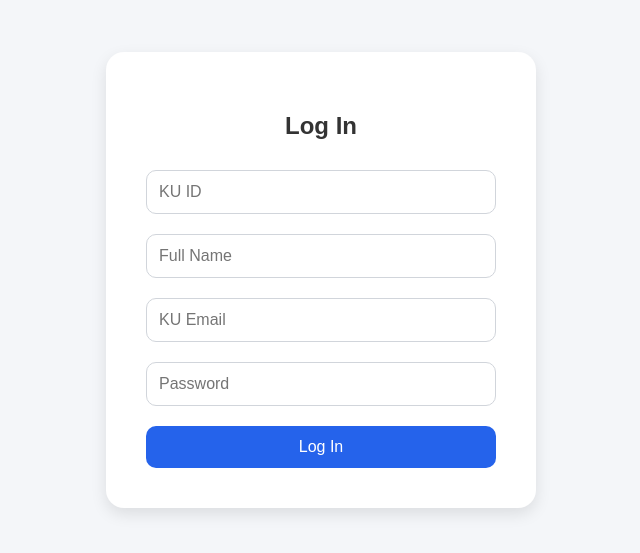
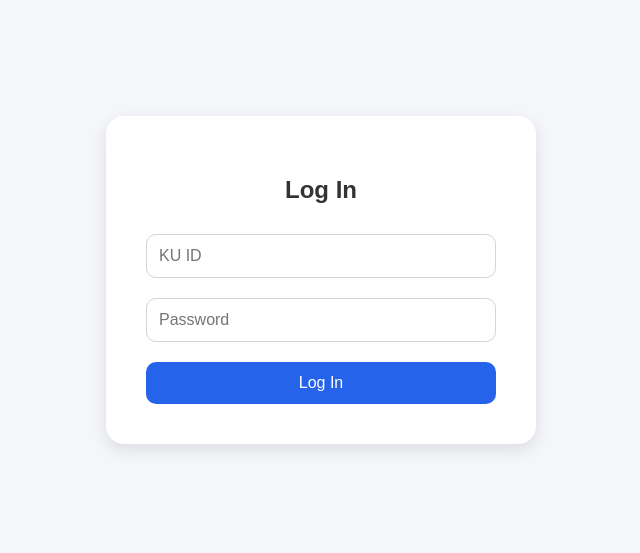
Before and after one commit to Michelle-Dimo/GetExchanged_DIS, a Flask app: page /login in a window 1280 px wide. Shown: the part 68-621 px from the top of the page, without its empty margins (319-959 px from the left). Run offline with Flask 3, Linux system fonts and the light colour scheme; some libraries are stand-ins or nearby versions.

Commit message:
minor changes

```diff
--- a/app/templates/login.html
+++ b/app/templates/login.html
@@ -5,8 +5,6 @@
     <form class="form-card">
         <h1>Log In</h1>
         <input type="text" placeholder="KU ID" required>
-        <input type="text" placeholder="Full Name" required>
-        <input type="email" placeholder="KU Email" required>
         <input type="password" placeholder="Password" required>
         <button type="submit">Log In</button>
     </form>
```
